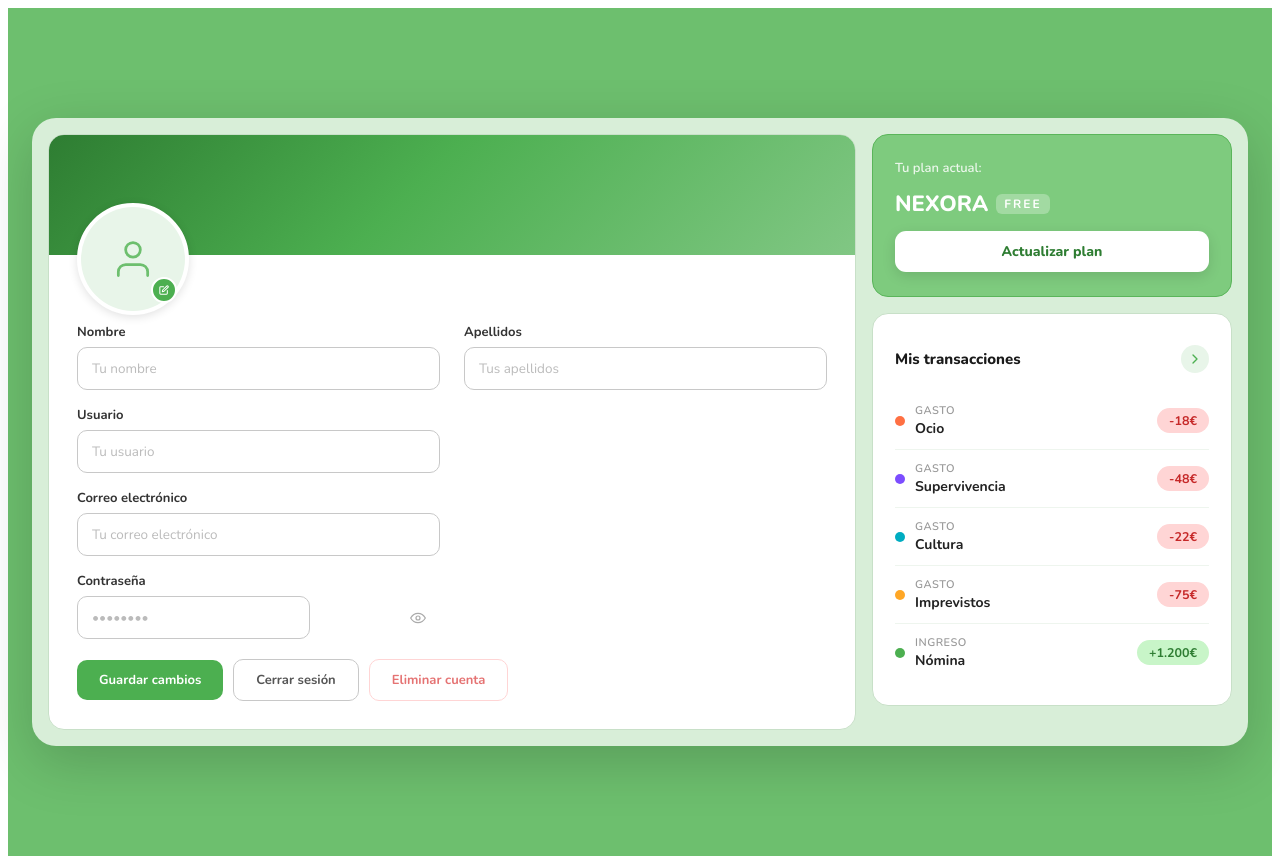
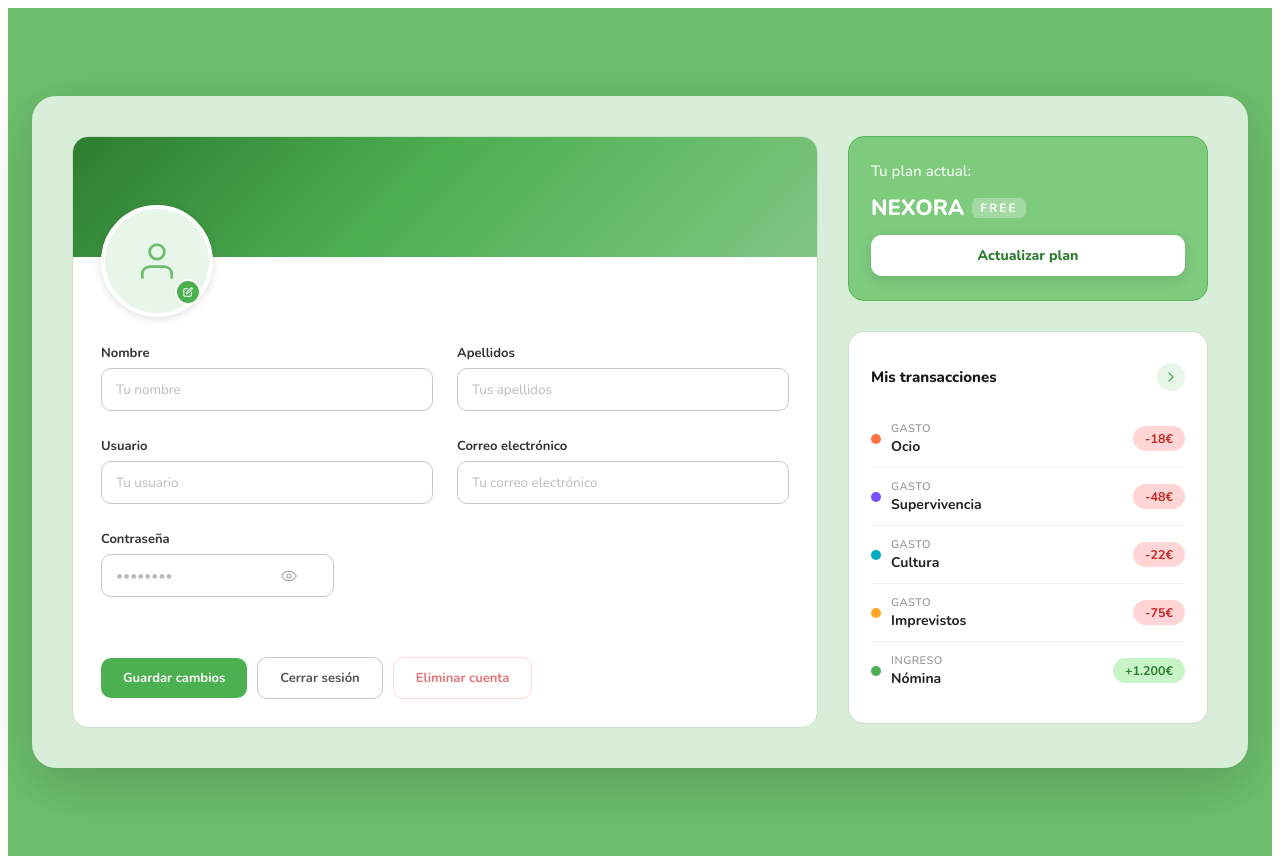
Before and after one commit to 333ares/Nexora, an Angular app in the folder frontend/: page /perfil in a window 1280 px wide. Built offline with nearby package versions, Linux system fonts and the light colour scheme.

Commit message:
Frontend perfil 5
Se han ajustado algunas cosas para mejorar la coerencia de los elementos visuales, tamaño de letras espaciado entre elementos y tamaño del fondo

```diff
--- a/frontend/src/app/perfil-usuario/perfil-usuario.css
+++ b/frontend/src/app/perfil-usuario/perfil-usuario.css
@@ -1,6 +1,6 @@
 @import url('https://fonts.googleapis.com/css2?family=Nunito:wght@400;600;700;800&display=swap');
 
-/* ── HOST ─────────────────────────────────────── */
+/* ── HOST  */
 :host {
   display: flex;
   align-items: center;
@@ -11,7 +11,7 @@
   padding: 24px;
 }
 
-/* ── CARD ─────────────────────────────────────── */
+/* ── CARD  */
 .card {
   display: flex;
   flex-direction: column;
@@ -23,11 +23,11 @@
   box-shadow: 0 16px 56px rgba(0, 0, 0, 0.18);
 }
 
-/* ── MAIN LAYOUT ──────────────────────────────── */
+/* ── MAIN LAYOUT  */
 .main-layout {
   display: flex;
-  gap: 16px;
-  padding: 16px;
+  gap: 30px;
+  padding: 40px;
   align-items: flex-start;
 }
 
@@ -68,7 +68,7 @@
 .avatar-top {
   padding: 0 0 0 28px;
   margin-top: -52px;
-  margin-bottom: 16px;
+  margin-bottom: 35px;
   position: relative;
   z-index: 2;
 }
@@ -122,20 +122,16 @@
 .fields-col {
   display: flex;
   flex-direction: column;
-  gap: 20px;
+  gap: 60px;
   padding: 0 28px 28px 28px;
 }
 
 .fields-grid {
   display: grid;
   grid-template-columns: 1fr 1fr;
-  gap: 16px 24px;
+  gap: 26px 24px;
 }
 
-.span-2 {
-  grid-column: 1 / -1;
-  max-width: calc(50% - 12px);
-}
 
 .form-group {
   display: flex;
@@ -168,7 +164,7 @@
 
 .toggle-pass {
   position: absolute;
-  right: 14px;
+  left: 180px;
   top: 50%;
   transform: translateY(-50%);
   background: none;
@@ -238,7 +234,7 @@
   flex-shrink: 0;
   display: flex;
   flex-direction: column;
-  gap: 16px;
+  gap: 30px;
 }
 
 /* Recuadro plan */
@@ -252,7 +248,7 @@
 }
 
 .plan-label {
-  font-size: 13px;
+  font-size: 15px;
   font-weight: 600;
   color: rgba(255, 255, 255, 0.85);
   margin: 0;
--- a/frontend/src/app/perfil-usuario/perfil-usuario.html
+++ b/frontend/src/app/perfil-usuario/perfil-usuario.html
@@ -36,27 +36,31 @@
         <div class="fields-col">
           <div class="fields-grid">
 
+
             <div class="form-group">
               <label for="nombre">Nombre</label>
               <input type="text" id="nombre" placeholder="Tu nombre" />
             </div>
+
 
             <div class="form-group">
               <label for="apellidos">Apellidos</label>
               <input type="text" id="apellidos" placeholder="Tus apellidos" />
             </div>
 
-            <div class="form-group span-2">
+            <div class="form-group">
               <label for="usuario">Usuario</label>
               <input type="text" id="usuario" placeholder="Tu usuario" />
             </div>
 
-            <div class="form-group span-2">
+
+            <div class="form-group">
               <label for="email">Correo electrónico</label>
               <input type="email" id="email" placeholder="Tu correo electrónico" />
             </div>
 
-            <div class="form-group span-2">
+
+            <div class="form-group">
               <label for="password">Contraseña</label>
               <div class="input-wrapper">
                 <input [type]="showPassword ? 'text' : 'password'" id="password" placeholder="••••••••" />
```
